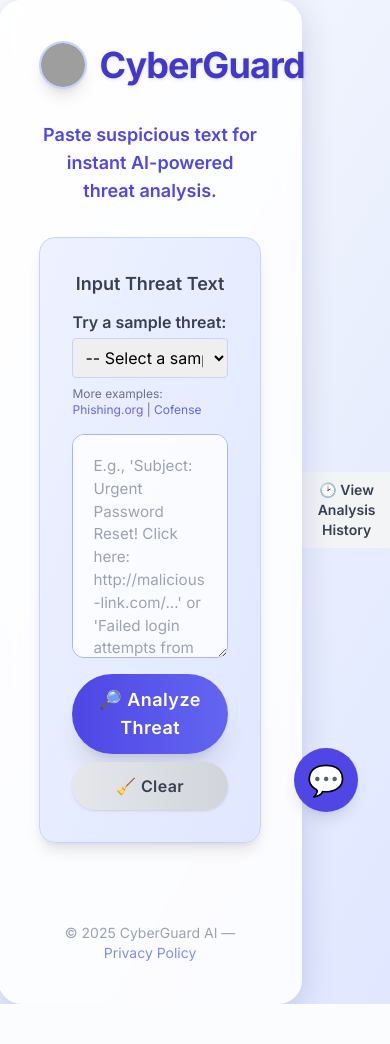
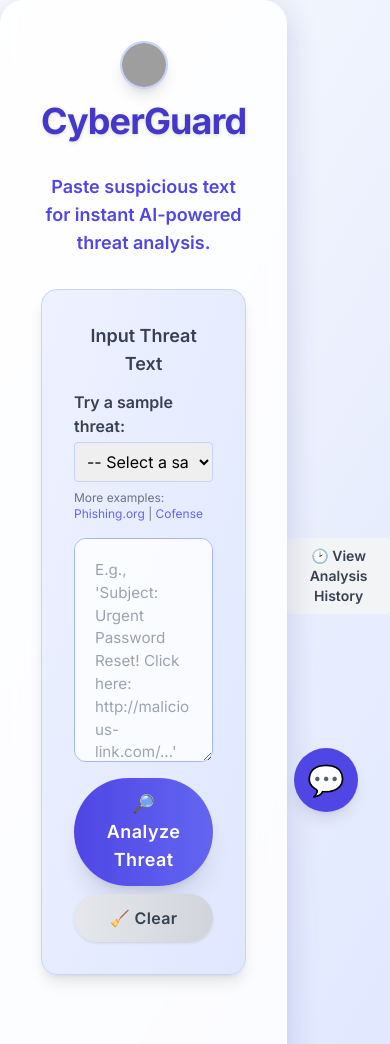
Before and after one commit to nikhilsood007/Cybersecurity-Threat-Agent-AI, a Flask app: page / in a window 390 px wide. Shown: the top 1044 px of the page. Before the commit the page ends 1004 px from the top, so only its background shows below. Run offline with Flask 3, Linux system fonts and the light colour scheme; some libraries are stand-ins or nearby versions; grey boxes are pictures that could not be loaded.

Commit message:
Improve mobile responsiveness in UI

```diff
--- a/templates/index.html
+++ b/templates/index.html
@@ -56,9 +56,9 @@
 <body>
     <div class="container glass fade-in p-10 max-w-3xl w-full flex flex-col items-center">
         <!-- Header -->
-        <div class="w-full flex flex-row items-center justify-between mb-8">
-            <div class="flex items-center gap-3">
-                <img src="https://cdn-icons-png.flaticon.com/512/3135/3135715.png" alt="CyberGuard Logo" class="w-12 h-12 rounded-full shadow-lg border-2 border-indigo-200 bg-white">
+        <div class="w-full flex flex-col sm:flex-row sm:items-center sm:justify-between mb-8 text-center">
+            <div class="flex flex-col sm:flex-row items-center gap-3 w-full sm:w-auto justify-center">
+                <img src="https://cdn-icons-png.flaticon.com/512/3135/3135715.png" alt="CyberGuard Logo" class="w-12 h-12 rounded-full shadow-lg border-2 border-indigo-200 bg-white mx-auto sm:mx-0">
                 <span class="text-4xl font-extrabold text-indigo-700 tracking-tight drop-shadow">CyberGuard</span>
             </div>
             <span class="text-base text-indigo-500 font-semibold tracking-wide hidden sm:block">AI Threat Analyst</span>
```
